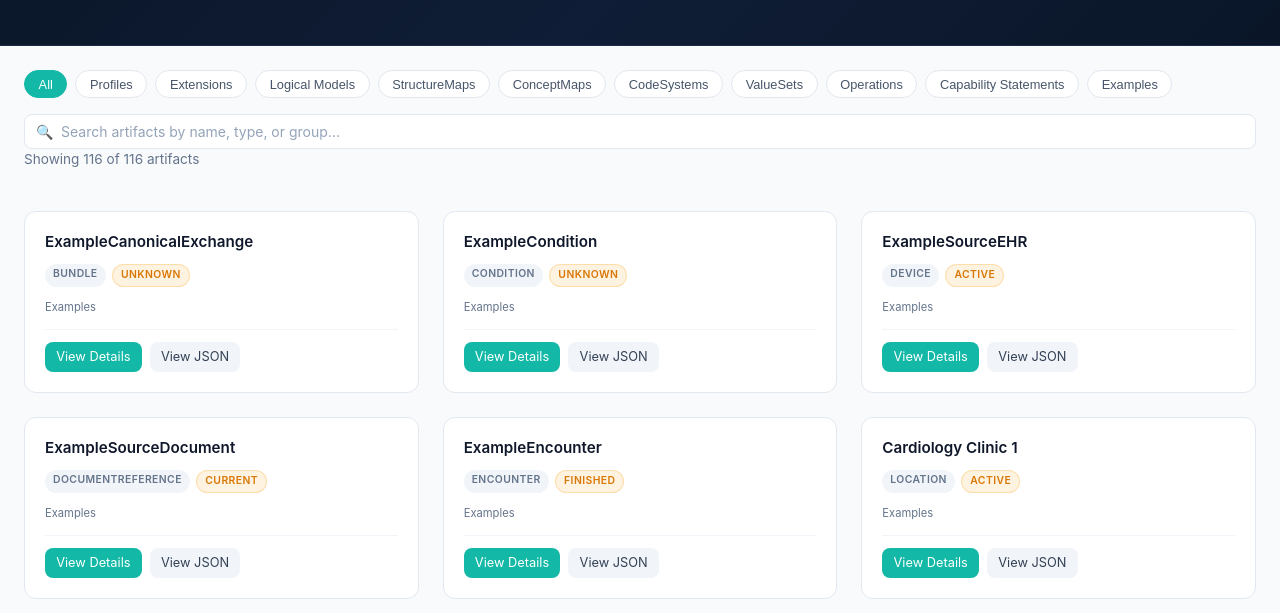
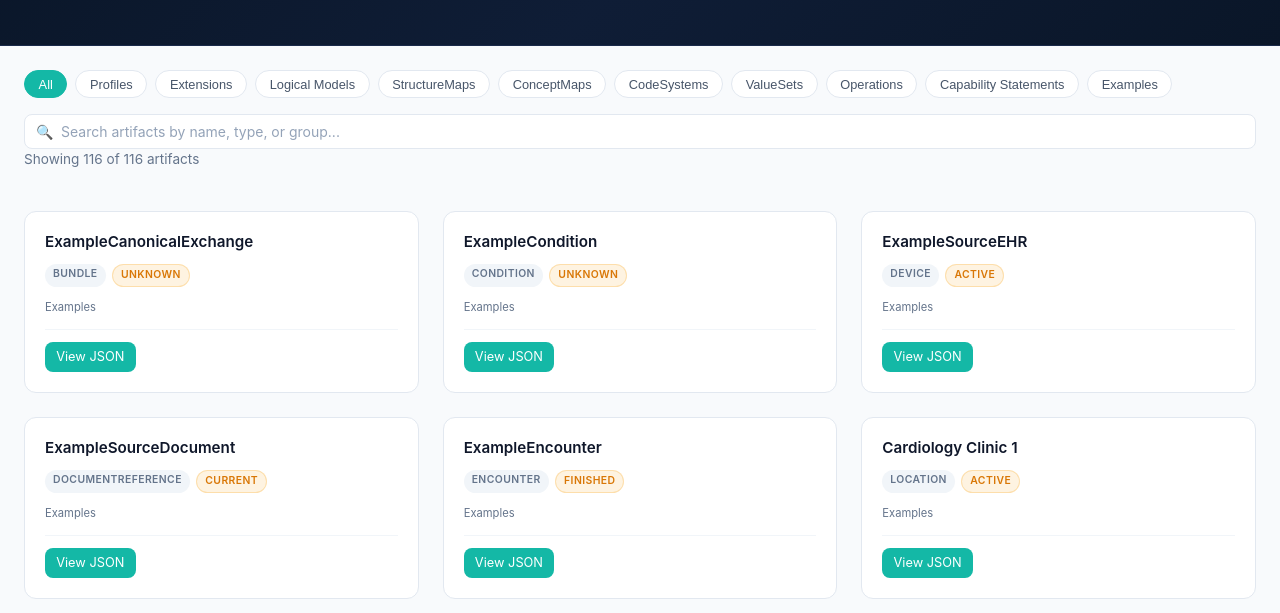
Before and after one commit to lixinyang947/health-data-systems, a plain HTML site: page line1/artifacts/index.html in a window 1280 px wide. Shown: the part 187-800 px from the top of the page. Drawn offline with Linux system fonts and the light colour scheme; files that its build step writes are made by us from their sources; files whose address does not match are found by name.

Commit message:
Simplify artifact explorer: View JSON replaces broken View Details

```diff
--- a/line1/artifacts/index.html
+++ b/line1/artifacts/index.html
@@ -229,10 +229,7 @@
             html += '<div class="group-label">' + escapeHtml(groupDisplay) + '</div>';
           }
           html += '<div class="card-actions">';
-          html += '<a href="/line1/artifacts/detail.html?id=' + encodeURIComponent(id) + '" class="details-link">View Details</a>';
-          if (file) {
-            html += '<a href="/data/resources/' + encodeURIComponent(file) + '" class="json-link" target="_blank">View JSON</a>';
-          }
+          html += '<a href="/data/resources/' + encodeURIComponent(file) + '" class="details-link" target="_blank">View JSON</a>';
           html += '</div>';
           html += '</div>';
         });
```
